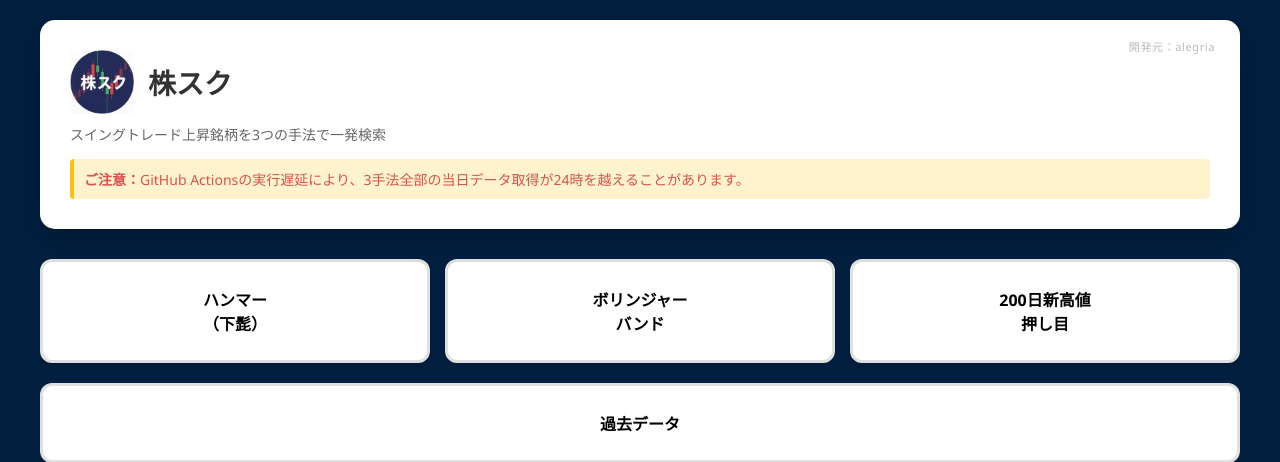
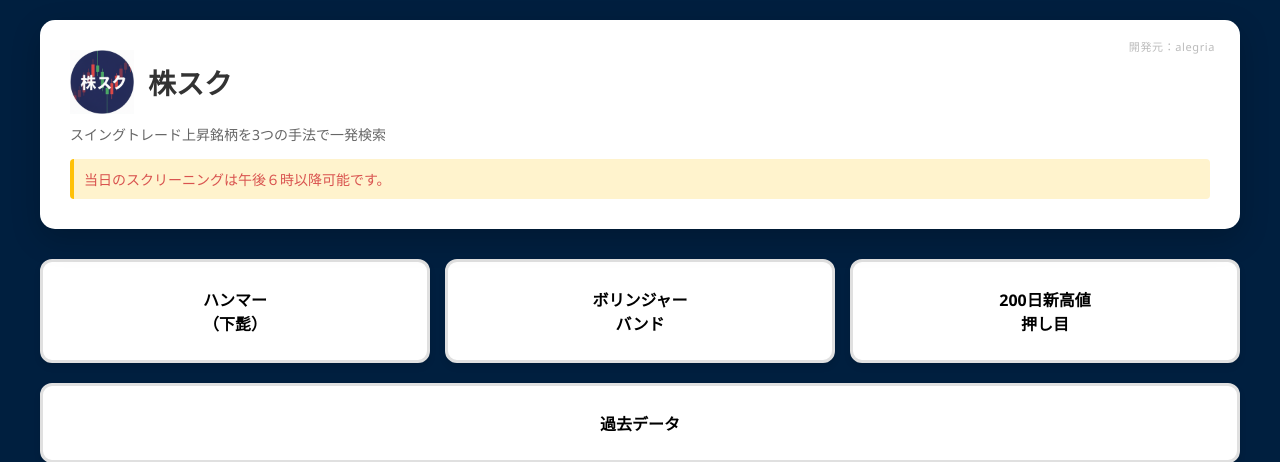
Before and after one commit to toshi0771/stock-screener-jp, a Flask app: page / in a window 1280 px wide. Shown: the top 462 px of the page. Run offline with Flask 3, Linux system fonts and the light colour scheme; parts of the project's set-up code (start-up, migrations or seed data) failed here and were passed over.

Commit message:
FixCR: comment out morning backup crons (external trigger is stable), update top page notice

```diff
--- a/templates/index_new.html
+++ b/templates/index_new.html
@@ -431,7 +431,7 @@
             </div>
             <p class="subtitle">スイングトレード上昇銘柄を3つの手法で一発検索</p>
             <p style="color: #d9534f; font-size: 14px; margin-top: 15px; padding: 10px; background: #fff3cd; border-left: 4px solid #ffc107; border-radius: 4px;">
-                <strong>ご注意：</strong>GitHub Actionsの実行遅延により、3手法全部の当日データ取得が24時を越えることがあります。
+                当日のスクリーニングは午後６時以降可能です。
             </p>
         </header>
 
```
Also changed, not shown: .github/workflows/screening-200day-pullback.yml, .github/workflows/screening-bollinger-band.yml, .github/workflows/screening-hammer.yml.
